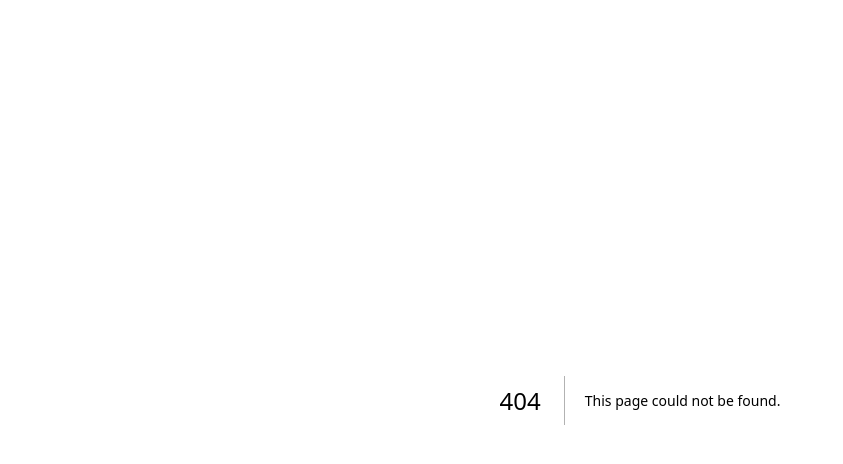
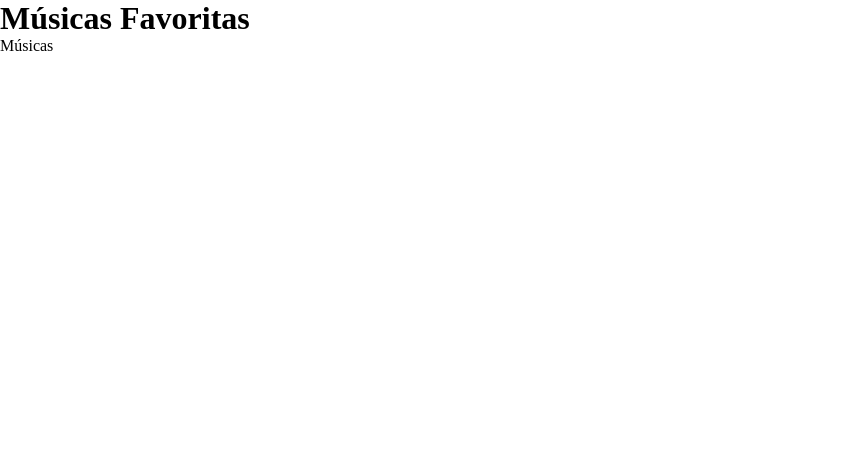
Before and after one commit to renatoguedes-dev/video-platform, a Next.js app: page /favorites in a window 1280 px wide. Before the commit this address had no page. Shown: the top 464 px of the page, without its empty margins (0-843 px from the left). Built offline with nearby package versions, Linux system fonts and the light colour scheme.

Commit message:
feat: create favorites page

```diff
--- a/src/app/components/SearchBar/SearchBar.tsx
+++ b/src/app/components/SearchBar/SearchBar.tsx
@@ -7,12 +7,10 @@ import IconButton from "@mui/material/IconButton";
 import SearchIcon from "@mui/icons-material/Search";
 
 const SearchBar = () => {
-  // 1. Declare uma variável de estado para armazenar o valor do InputBase
   const [searchText, setSearchText] = useState<string>("");
 
-  // Função para lidar com a mudança no InputBase
   const handleInputChange = (event: ChangeEvent<HTMLInputElement>) => {
-    setSearchText(event.target.value); // Atualiza o estado conforme o usuário digita
+    setSearchText(event.target.value);
   };
 
   const handleSearchSubmit = (event: FormEvent<HTMLFormElement>) => {
@@ -25,7 +23,7 @@ const SearchBar = () => {
     <Paper
       component="form"
       sx={{ p: "2px 4px", display: "flex", alignItems: "center", width: 400 }}
-      onSubmit={handleSearchSubmit} // Lida com a submissão do formulário
+      onSubmit={handleSearchSubmit}
     >
       <InputBase
         sx={{ ml: 1, flex: 1 }}
--- /dev/null
+++ b/src/app/favorites/page.tsx
@@ -0,0 +1,11 @@
+const Page = () => {
+  return (
+    <div>
+
+      <h1>Músicas Favoritas</h1>
+      <div>Músicas</div>
+    </div>
+  );
+};
+
+export default Page;
```
